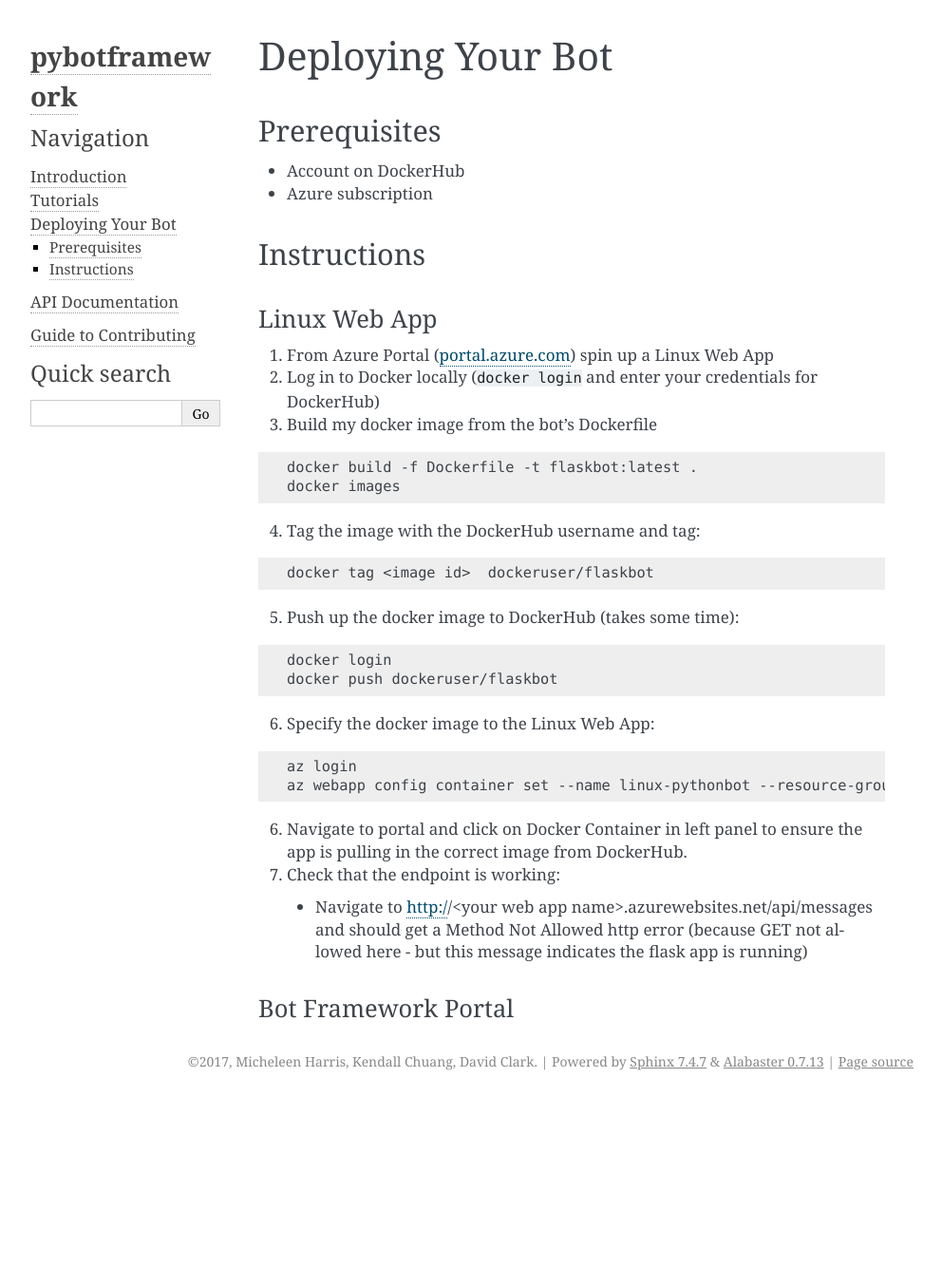
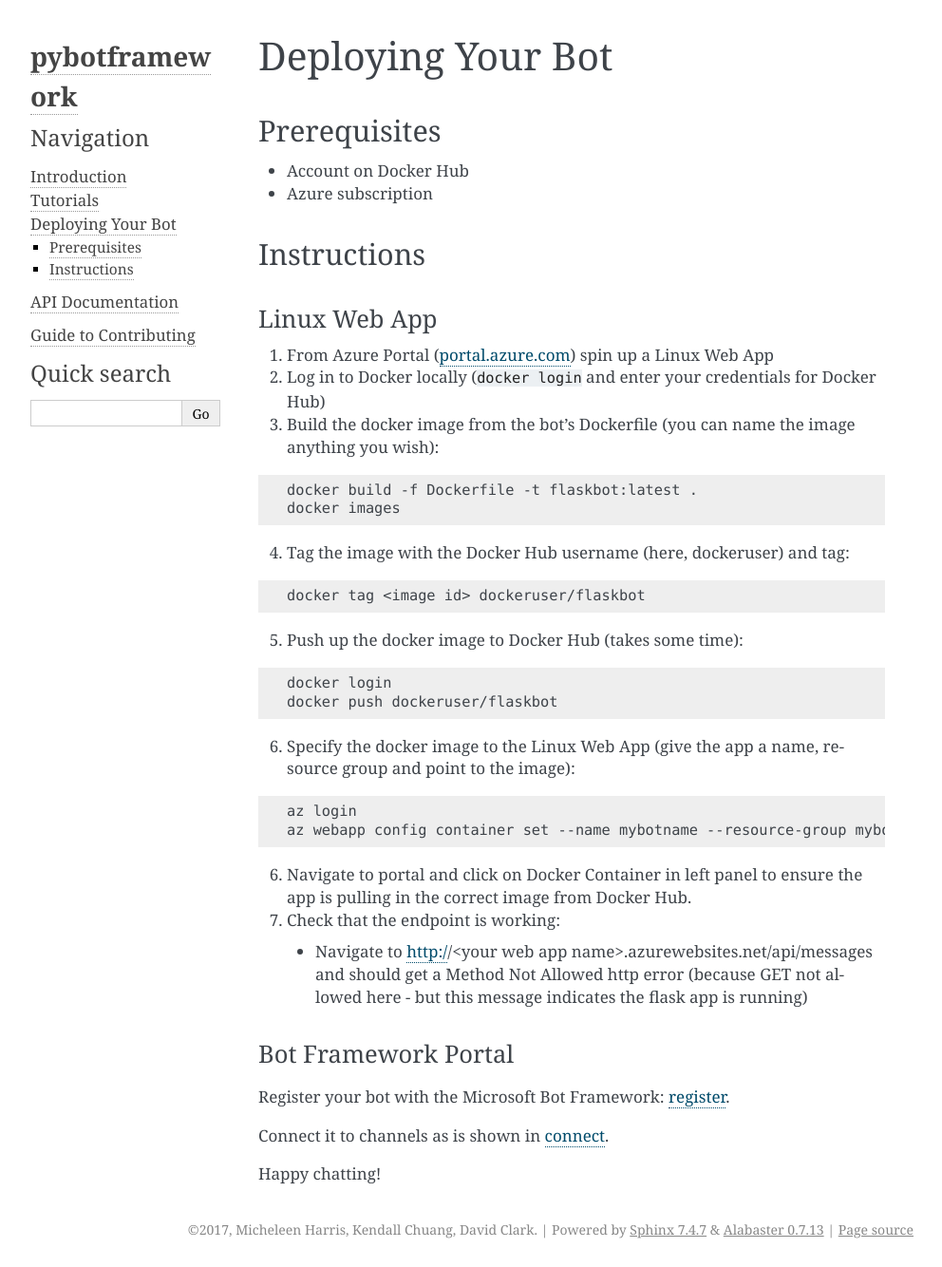
Before and after one commit to michhar/pybotframework, a Sphinx documentation site: the page built from docs/user/deployment.rst, in a window 1280 px wide. Shown: the whole page at 95% size, without its empty margins (148-1140 px from the left). Built offline with Sphinx 7.4.7, drawn with Linux system fonts in a browser that asks for light colours; before the commit the page ends 1157 px from its top, so only the background shows below that.

Commit message:
registration instructions and small fixes

```diff
--- a/docs/user/deployment.rst
+++ b/docs/user/deployment.rst
@@ -7,7 +7,7 @@
 Prerequisites
 =============
 
-- Account on DockerHub
+- Account on Docker Hub
 - Azure subscription
 
 Instructions
@@ -17,35 +17,35 @@
 -------------
 
 1.  From Azure Portal (`portal.azure.com <https://portal.azure.com>`_) spin up a Linux Web App
-2.  Log in to Docker locally (``docker login`` and enter your credentials for DockerHub)
-3.  Build my docker image from the bot's Dockerfile
+2.  Log in to Docker locally (``docker login`` and enter your credentials for Docker Hub)
+3.  Build the docker image from the bot's Dockerfile (you can name the image anything you wish):
 
 .. code-block:: text
 
     docker build -f Dockerfile -t flaskbot:latest .
     docker images
 
-4.  Tag the image with the DockerHub username and tag:
+4.  Tag the image with the Docker Hub username (here, dockeruser) and tag:
 
 .. code-block:: text
 
-    docker tag <image id>  dockeruser/flaskbot
+    docker tag <image id> dockeruser/flaskbot
 
-5.  Push up the docker image to DockerHub (takes some time):
+5.  Push up the docker image to Docker Hub (takes some time):
 
 .. code-block:: text
 
     docker login
     docker push dockeruser/flaskbot
 
-6.  Specify the docker image to the Linux Web App:
+6.  Specify the docker image to the Linux Web App (give the app a name, resource group and point to the image):
 
 .. code-block:: text
 
     az login
-    az webapp config container set --name linux-pythonbot --resource-group ms-pythonbot --docker-registry-server-url rheartpython/flaskbot
+    az webapp config container set --name mybotname --resource-group mybotrg --docker-registry-server-url dockeruser/flaskbot
 
-6.  Navigate to portal and click on Docker Container in left panel to ensure the app is pulling in the correct image from DockerHub.
+6.  Navigate to portal and click on Docker Container in left panel to ensure the app is pulling in the correct image from Docker Hub.
 
 7.  Check that the endpoint is working:
 
@@ -53,3 +53,9 @@
 
 Bot Framework Portal
 --------------------
+
+Register your bot with the Microsoft Bot Framework: `register <https://docs.microsoft.com/en-us/bot-framework/portal-register-bot>`_.
+
+Connect it to channels as is shown in `connect <https://docs.microsoft.com/en-us/bot-framework/portal-configure-channels>`_.
+
+Happy chatting!
```
